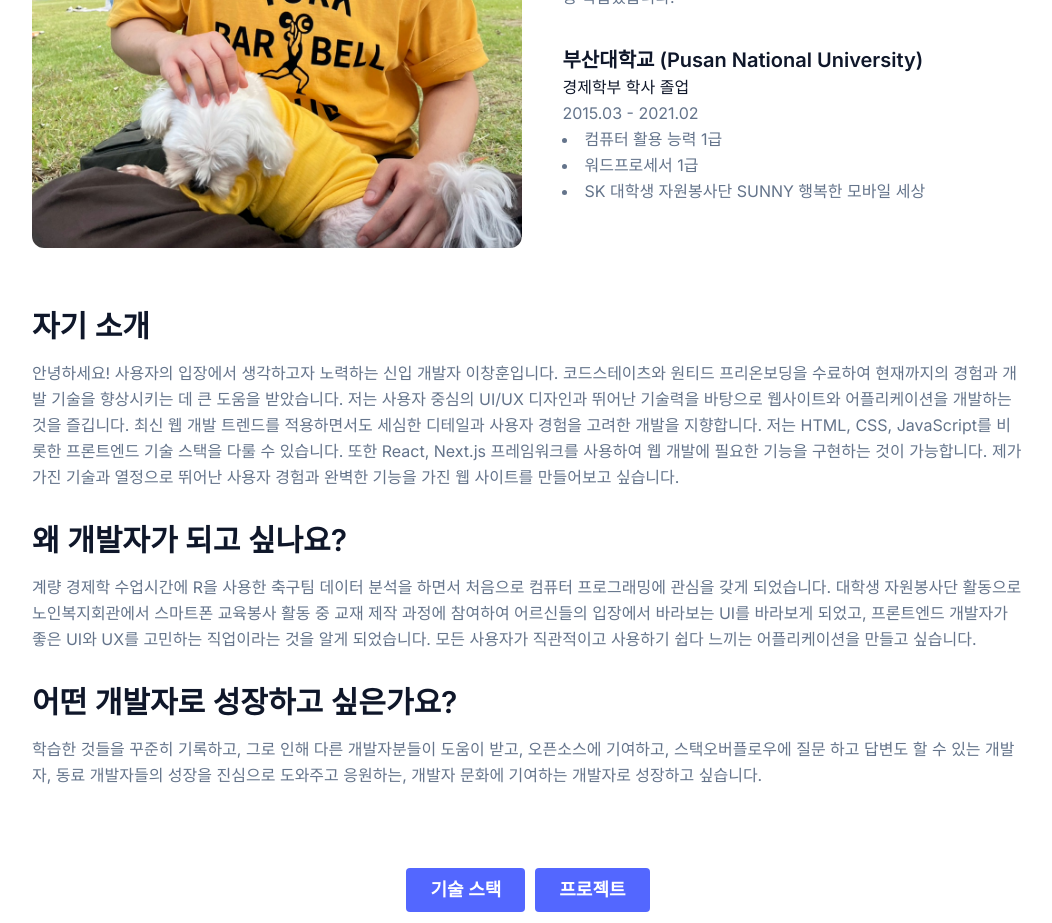
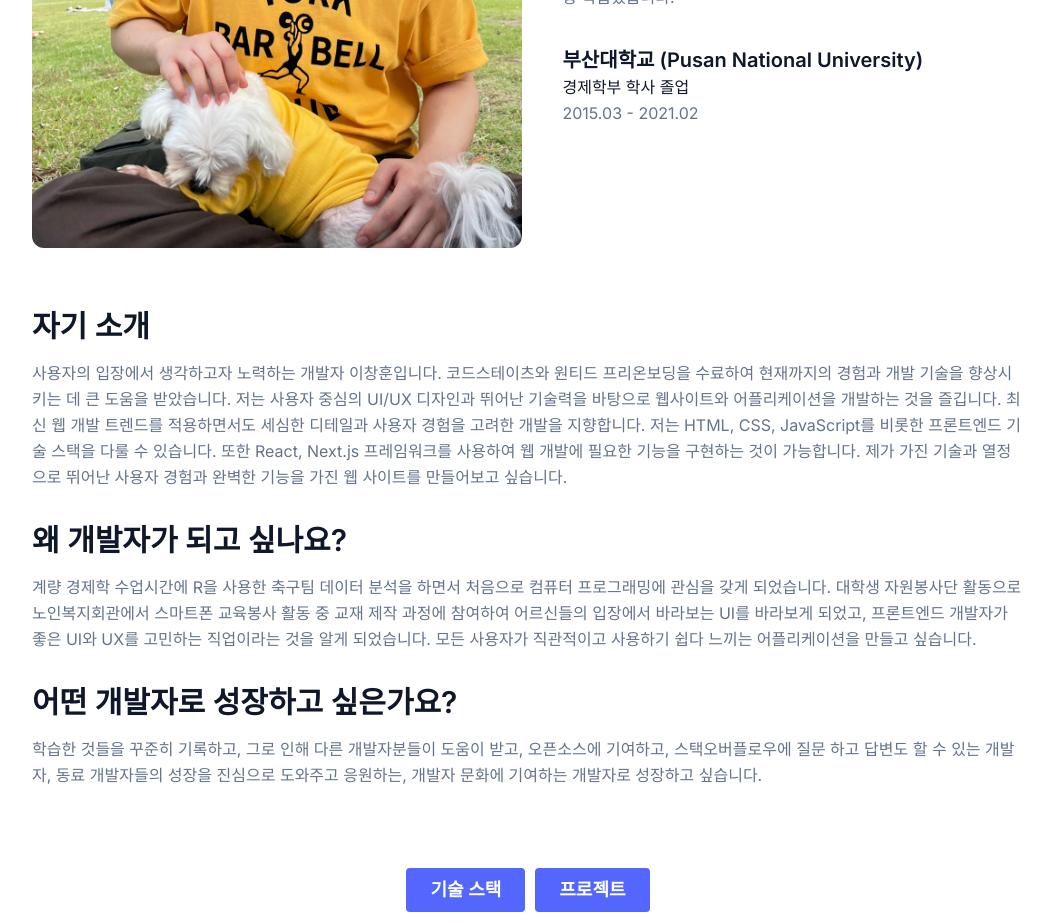
Before and after one commit to anotheranotherhoon/portfolio, a Next.js app: page /profile in a window 1280 px wide. Shown: the part 780-1703 px from the top of the page, without its empty margins (112-1164 px from the left). Built offline with nearby package versions, Linux system fonts and the light colour scheme.

Commit message:
⭐ feat : 대학교 이력 변경

```diff
--- a/pages/profile.tsx
+++ b/pages/profile.tsx
@@ -71,17 +71,8 @@ const AboutMe = () => {
                 경제학부 학사 졸업
               </div>
               <p className="leading-relaxed">2015.03 - 2021.02</p>
-              <ul className="list-disc list-inside mb-9">
-                <li>
-                  컴퓨터 활용 능력 1급
-                </li>
-                <li>
-                  워드프로세서 1급
-                </li>
-                <li>
-                  SK 대학생 자원봉사단 SUNNY 행복한 모바일 세상
-                </li>
-              </ul>
+              {/* <ul className="list-disc list-inside mb-9">
+              </ul> */}
             </div>
           </div>
           <div className="text-center lg:w-4/5 w-full">
@@ -89,7 +80,7 @@ const AboutMe = () => {
               자기 소개
             </h3>
             <p className="mt-4 mb-8 leading-relaxed text-left">
-            안녕하세요! 사용자의 입장에서 생각하고자 노력하는 신입 개발자 이창훈입니다. 코드스테이츠와 원티드 프리온보딩을 수료하여 현재까지의 경험과 개발 기술을 향상시키는 데 큰 도움을 받았습니다. 저는 사용자 중심의 UI/UX 디자인과 뛰어난 기술력을 바탕으로 웹사이트와 어플리케이션을 개발하는 것을 즐깁니다. 최신 웹 개발 트렌드를 적용하면서도 세심한 디테일과 사용자 경험을 고려한 개발을 지향합니다. 저는 HTML, CSS, JavaScript를 비롯한 프론트엔드 기술 스택을 다룰 수 있습니다. 또한 React, Next.js 프레임워크를 사용하여 웹 개발에 필요한 기능을 구현하는 것이 가능합니다. 제가 가진 기술과 열정으로 뛰어난 사용자 경험과 완벽한 기능을 가진 웹 사이트를 만들어보고 싶습니다.
+            사용자의 입장에서 생각하고자 노력하는 개발자 이창훈입니다. 코드스테이츠와 원티드 프리온보딩을 수료하여 현재까지의 경험과 개발 기술을 향상시키는 데 큰 도움을 받았습니다. 저는 사용자 중심의 UI/UX 디자인과 뛰어난 기술력을 바탕으로 웹사이트와 어플리케이션을 개발하는 것을 즐깁니다. 최신 웹 개발 트렌드를 적용하면서도 세심한 디테일과 사용자 경험을 고려한 개발을 지향합니다. 저는 HTML, CSS, JavaScript를 비롯한 프론트엔드 기술 스택을 다룰 수 있습니다. 또한 React, Next.js 프레임워크를 사용하여 웹 개발에 필요한 기능을 구현하는 것이 가능합니다. 제가 가진 기술과 열정으로 뛰어난 사용자 경험과 완벽한 기능을 가진 웹 사이트를 만들어보고 싶습니다.
             </p>
             <h3 className="text-3xl font-bold text-left">
               왜 개발자가 되고 싶나요?
```
